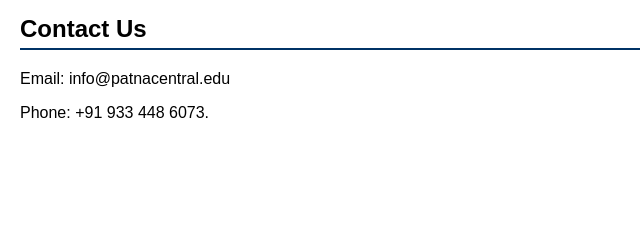
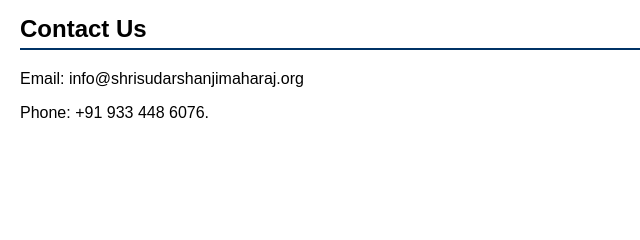
Before and after one commit to riteshraj21136/PCS, a plain HTML site: page index.html in a window 1280 px wide. Shown: the part 387-627 px from the top of the page, 0-640 px from the left. Drawn offline with Linux system fonts and the light colour scheme.

Commit message:
number changed
changed again

```diff
--- a/index.html
+++ b/index.html
@@ -35,8 +35,8 @@
 
         <section id="contact">
             <h2>Contact Us</h2>
-            <p>Email: info@patnacentral.edu</p>
-            <p>Phone: +91 933 448 6073.</p>
+            <p>Email: info@shrisudarshanjimaharaj.org</p>
+            <p>Phone: +91 933 448 6076.</p>
         </section>
     </main>
 
```
